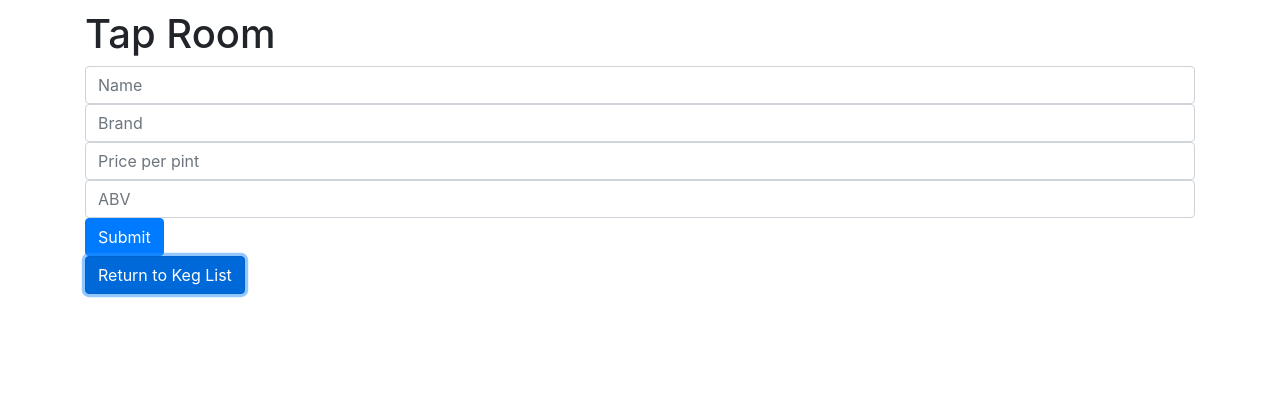
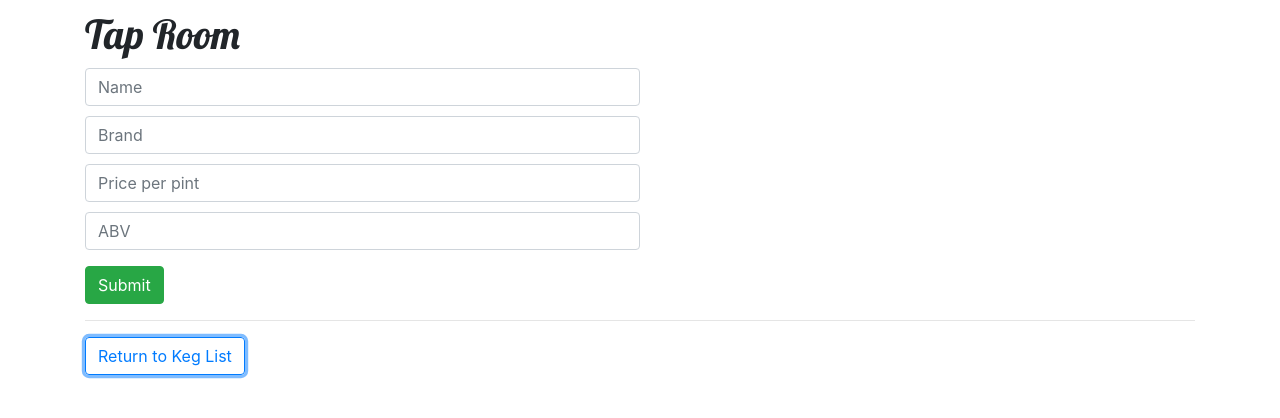
Before and after one commit to sarakane/tap-room-redux, a React (Create React App) app: page / in a window 1280 px wide. Both pictures are taken after a click on the button "Add Keg". Shown: the top 418 px of the page. Built offline with nearby package versions, Linux system fonts and the light colour scheme.

Commit message:
Add additional styling

```diff
--- a/public/index.html
+++ b/public/index.html
@@ -9,7 +9,7 @@
       name="description"
       content="Web site created using create-react-app"
     />
-    <link rel="stylesheet" href="https://stackpath.bootstrapcdn.com/bootstrap/4.5.2/css/bootstrap.min.css" integrity="sha384-JcKb8q3iqJ61gNV9KGb8thSsNjpSL0n8PARn9HuZOnIxN0hoP+VmmDGMN5t9UJ0Z" crossorigin="anonymous">
+    <link href="https://fonts.googleapis.com/css2?family=Lobster&display=swap" rel="stylesheet">
 
     <title>Tap Room</title>
   </head>
--- a/src/components/KegControl.js
+++ b/src/components/KegControl.js
@@ -28,7 +28,7 @@ class KegControl extends React.Component {
   }
 
   handleAddingNewKegToList = (newKeg) => {
-    const newMasterKegList = this.state.masterKegList.concat(newKeg);
+    const newMasterKegList = this.state.masterKegList.concat(newKeg).sort((a, b) => a.name.toUpperCase() > b.name.toUpperCase()? 1 : -1 );
     this.setState({masterKegList: newMasterKegList,
                   formVisibleOnPage: false });
   }
@@ -41,10 +41,10 @@ class KegControl extends React.Component {
   handlePintDecrement = (decrementedPintKeg) => {
     const newMasterKegList = this.state.masterKegList
       .filter(keg => keg.id !== this.state.selectedKeg.id)
-      .concat(decrementedPintKeg);
+      .concat(decrementedPintKeg).sort((a, b) => a.name.toUpperCase() > b.name.toUpperCase()? 1 : -1 );
     this.setState({
       masterKegList: newMasterKegList,
-      selectedKeg: null
+      selectedKeg: decrementedPintKeg
     });
   }
 
@@ -65,7 +65,7 @@ class KegControl extends React.Component {
     return (
       <React.Fragment>
         {currentlyVisibleState}
-        <Button onClick={this.handleClick}>{buttonText}</Button>
+        <Button variant="outline-primary" onClick={this.handleClick}>{buttonText}</Button>
       </React.Fragment>
     );
   }
--- a/src/components/KegDetail.js
+++ b/src/components/KegDetail.js
@@ -19,15 +19,15 @@ function KegDetail(props) {
 
   function displayButtonControl() {
     if (keg.pints > 0) {
-      return (<Button onClick={handleClickingSellPint}>Sell Pint</Button>);
+      return (<Button variant="success" onClick={handleClickingSellPint}>Sell Pint</Button>);
     } else {
-      return (<p>Out of stock!</p>);
+      return (<p className="text-danger">Out of stock!</p>);
     }
   }
 
   return (
     <React.Fragment>
-      <h1>Keg Detail</h1>
+      <h2>Keg Detail</h2>
       <h3>{keg.brand} - {keg.name}</h3>
       <p>Price: ${parseInt(keg.price).toFixed(2)}</p>
       <p>ABV: {keg.alcoholContent}</p>
--- a/src/components/NewKegForm.js
+++ b/src/components/NewKegForm.js
@@ -4,6 +4,7 @@ import PropTypes from 'prop-types';
 import Button from 'react-bootstrap/Button'
 import Form from 'react-bootstrap/Form';
 import FormControl from 'react-bootstrap/FormControl';
+import { FormGroup } from 'react-bootstrap';
 
 function NewKegForm(props) {
 
@@ -22,28 +23,31 @@ function NewKegForm(props) {
   return (
     <React.Fragment>
       <Form onSubmit={handleNewKegFormSubmission}>
+        <FormGroup>
           <FormControl
             type='text'
             name='name'
-          placeholder='Name' />
+            placeholder='Name' required />
             <FormControl
             type='text'
             name='brand'
-          placeholder='Brand' />
+            placeholder='Brand' required />
             <FormControl
             type='number'
             name='price'
             min='0'
             step='0.01'
-          placeholder='Price per pint' />
+            placeholder='Price per pint' required />
             <FormControl
             type='number'
             name='alcoholContent'
             step='0.1'
             min='0'
-          placeholder='ABV' />
-          <Button type='submit'>Submit</Button>
+            placeholder='ABV' required />
+          </FormGroup>
+          <Button variant="success" type='submit'>Submit</Button>
       </Form>
+      <hr />
     </React.Fragment>
   );
 }
--- a/src/index.css
+++ b/src/index.css
@@ -12,3 +12,25 @@ code {
   font-family: source-code-pro, Menlo, Monaco, Consolas, 'Courier New',
     monospace;
 }
+
+h1, h2 {
+  /* color: burlywood; */
+  font-family: 'Lobster', cursive;
+}
+
+.form-control {
+  margin-top: 10px;
+  width: 50%;
+}
+
+/* Chrome, Safari, Edge, Opera */
+input::-webkit-outer-spin-button,
+input::-webkit-inner-spin-button {
+  -webkit-appearance: none;
+  margin: 0;
+}
+
+/* Firefox */
+input[type=number] {
+  -moz-appearance: textfield;
+}
```
Lines whose indentation alone changed are shown as unchanged.
